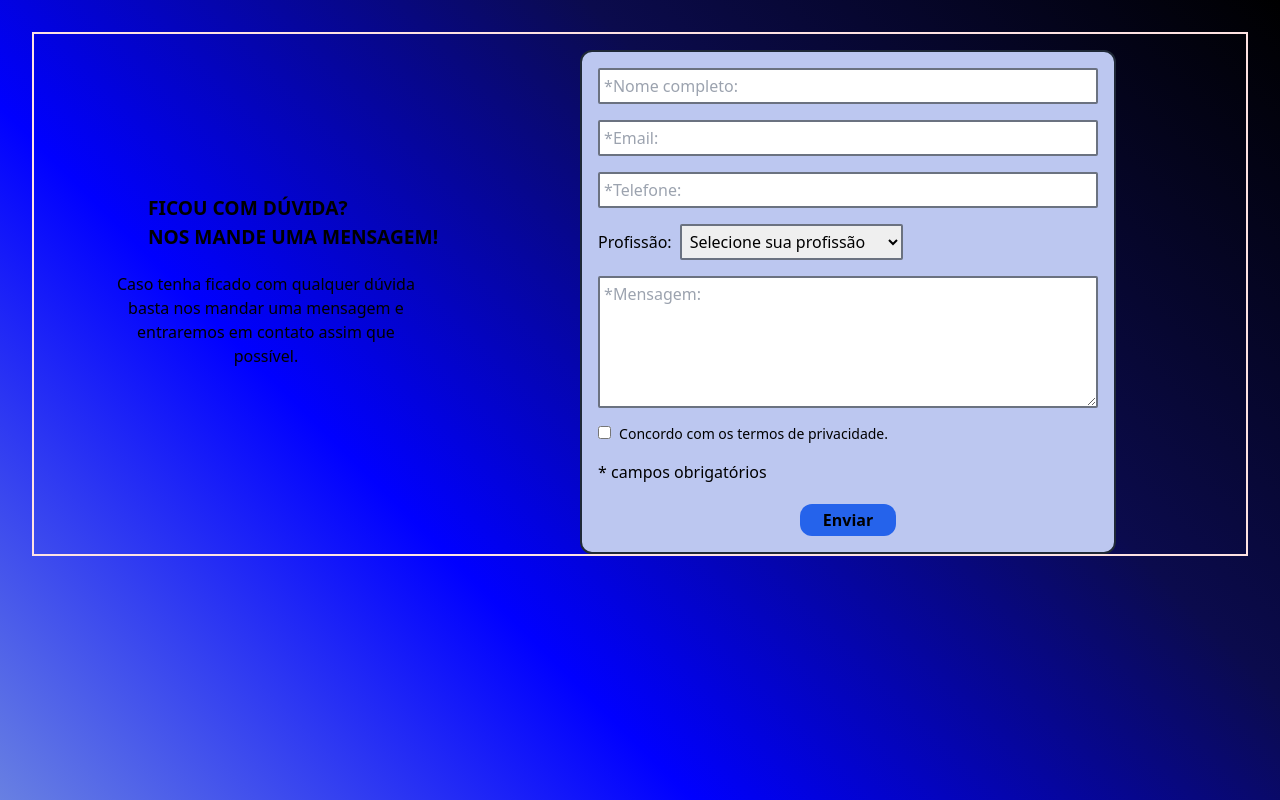
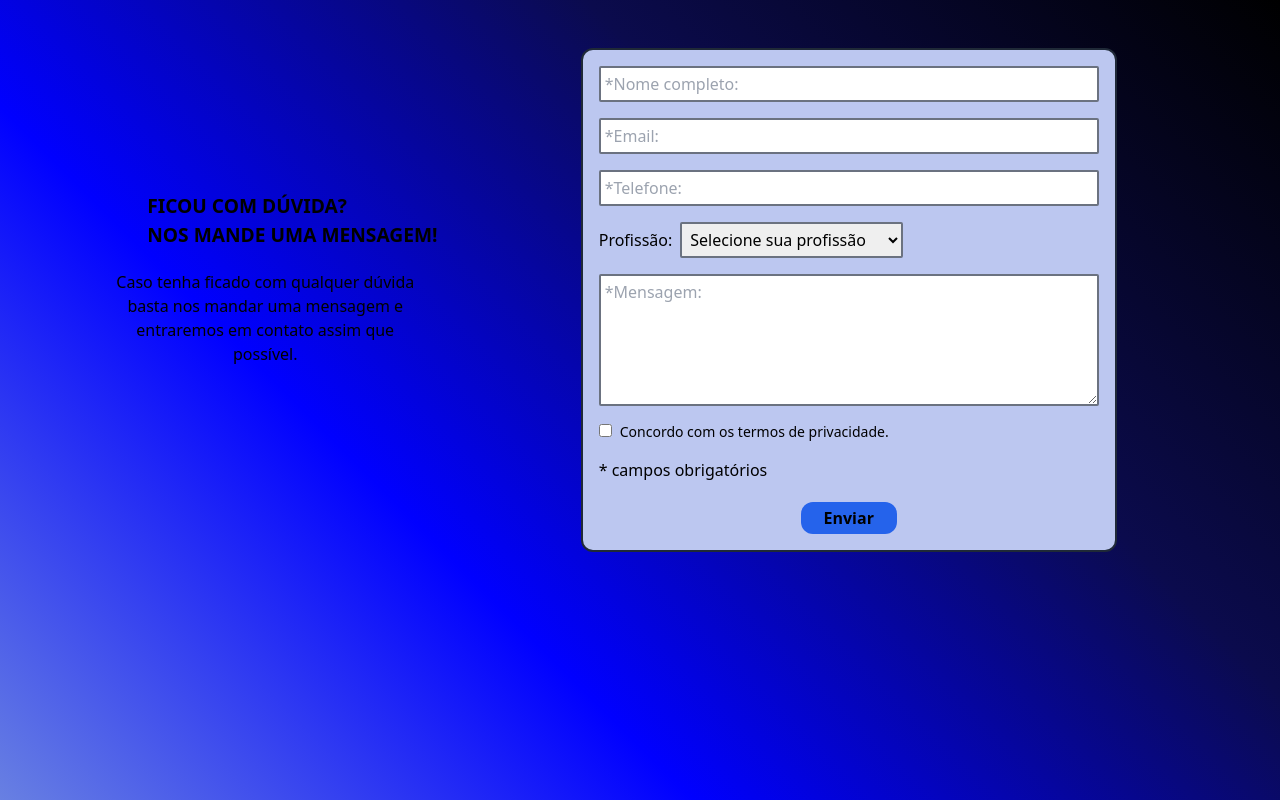
Before and after one commit to Larytgs/Formulario, a React (Vite) app in the folder vite-project/: page / in a window 1280 px wide. Built offline with nearby package versions, Linux system fonts and the light colour scheme.

Commit message:
Update Formulario.jsx

```diff
--- a/vite-project/src/componentes/Formulario.jsx
+++ b/vite-project/src/componentes/Formulario.jsx
@@ -23,7 +23,7 @@ function Formulario() {
   return (
     <section>
       <div
-        className="block md:flex lg:gap-8 md:justify-evenly border-2 border-red-100"
+        className="block md:flex lg:gap-8 md:justify-evenly"
         onSubmit={handleSubmit(onSubmit)}
       >
         <div className="block text-center lg:-ml-7 lg:mt-8">
```
